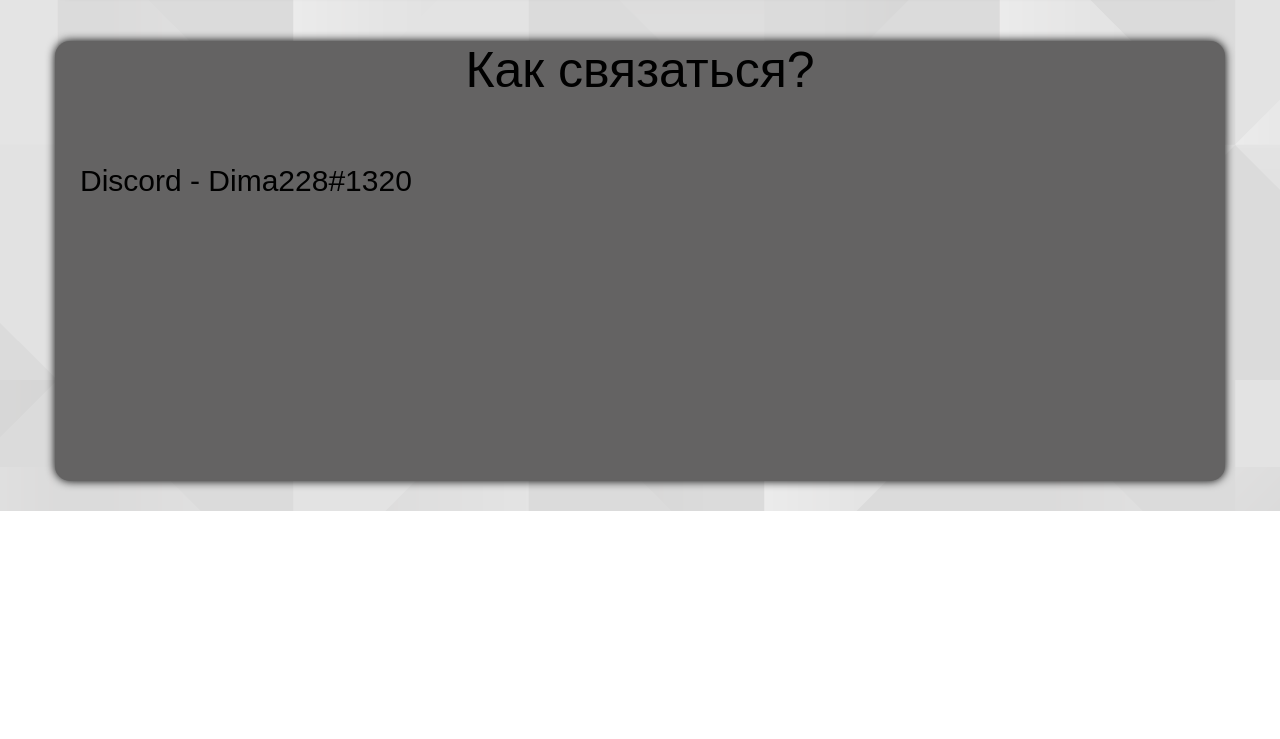
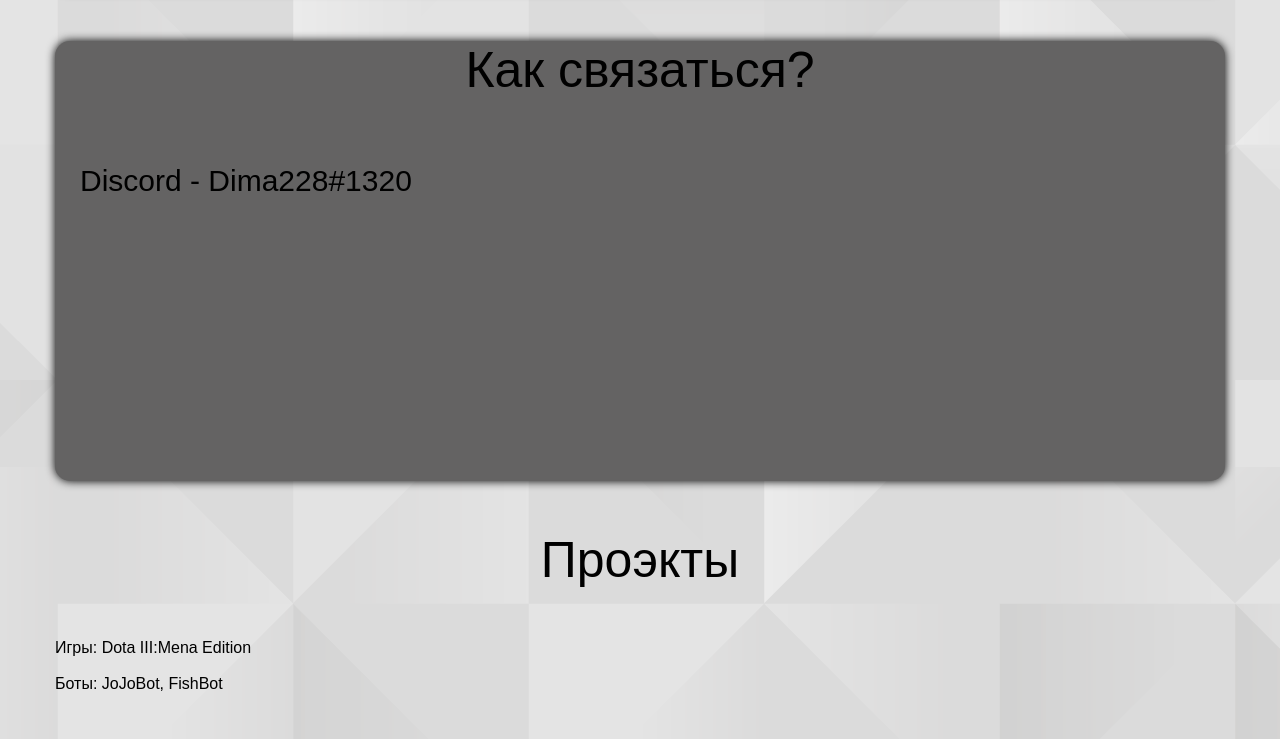
Before and after one commit to Dimka008/JoJoBotSite, a plain HTML site: page index.html in a window 1280 px wide. Shown: the part 933-1672 px from the top of the page. Before the commit the page ends 1444 px from the top, so only its background shows below. Drawn offline with Linux system fonts and the light colour scheme.

Commit message:
Update index.html

```diff
--- a/index.html
+++ b/index.html
@@ -6,7 +6,7 @@
     <meta name="viewport" content="width=device-width, initial-scale=1.0">
     <link rel="stylesheet" href="css/style.css">
     <script src="js/script.js"></script>
-    <title>JoJo Bot</title>
+    <title>Document</title>
 </head>
 <body id="_mainBG" class="_container">
     <div class="preloader">
@@ -40,5 +40,12 @@
             Discord - Dima228#1320
         </p>
     </div>
+    <div id="_block_five">
+        <p id="_p_text">Проэкты</p>
+        <p id="_p_text_four">
+            Игры: Dota III:Mena Edition<br><br>
+            Боты: JoJoBot, FishBot
+        </p>
+    </div>
 </body>
 </html>
```
